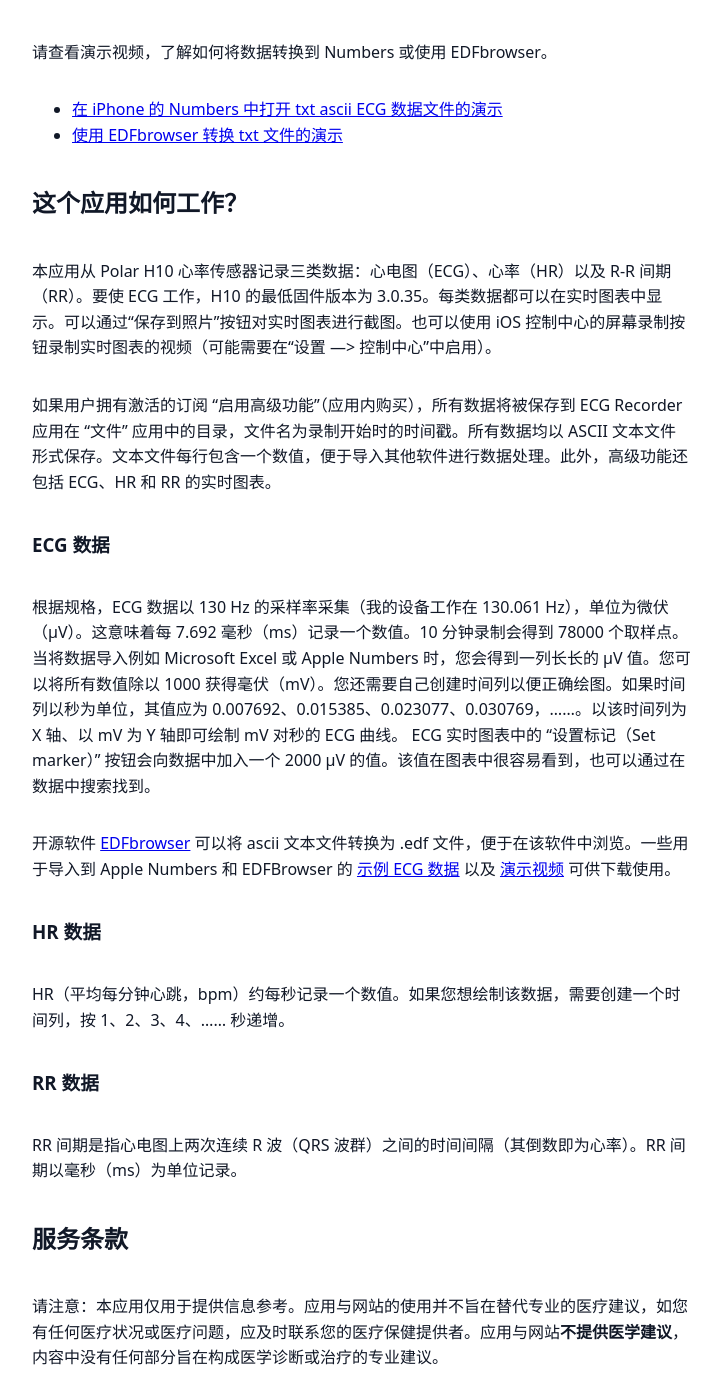
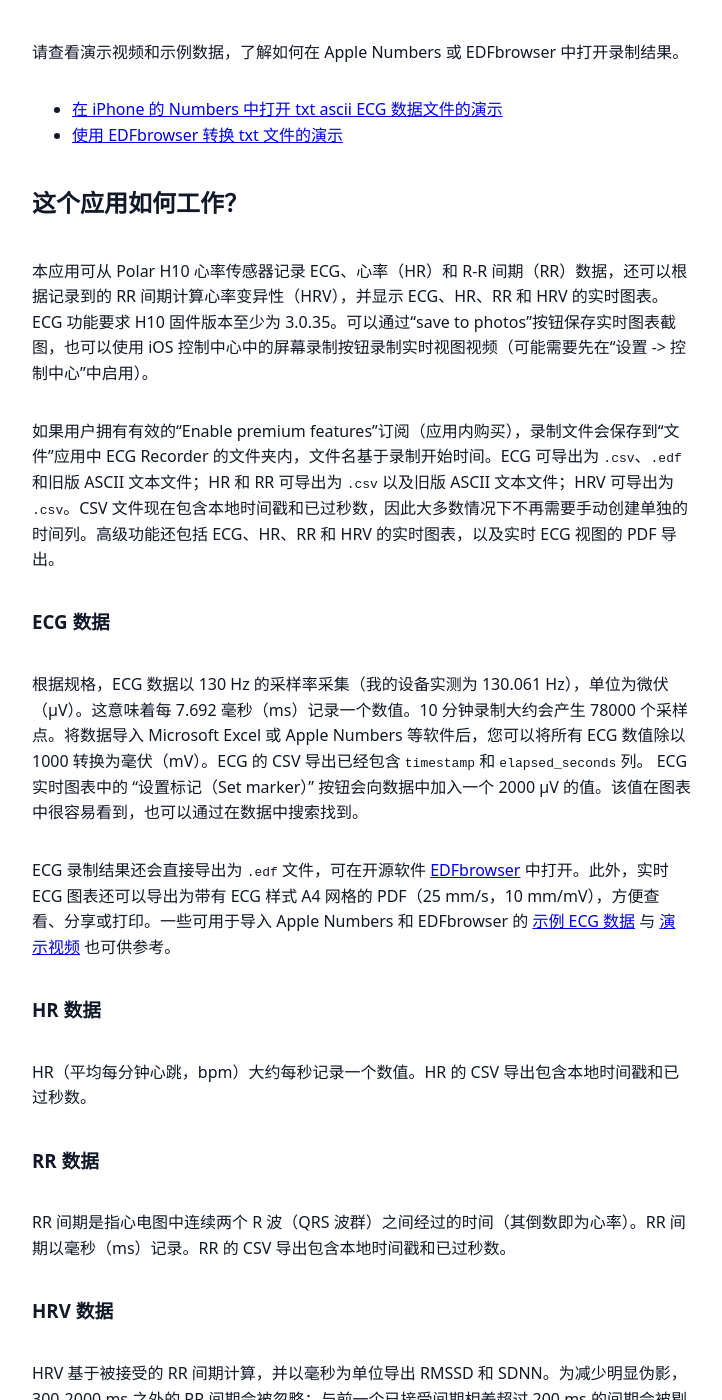
Before and after one commit to poml88/ecg-recorder-ios, a Jekyll site: the page built from zh-Hans/index.md, in a window 1280 px wide and 1400 px high, scrolled down 1134 px. Shown: the whole window, without its empty margins (132-854 px from the left). Built offline with Jekyll 4.4.1, drawn with Linux system fonts in a browser that asks for light colours; some of the changed text lies outside the part shown.

Commit message:
update new features

```diff
--- a/zh-Hans/index.md
+++ b/zh-Hans/index.md
@@ -1,8 +1,8 @@
 ---
 title: "适用于 Polar H10 的 ECG 记录应用 (iOS)"
-title_tagline: "导出 ECG 和 RR 数据"
-subtitle: "通过 Polar H10 蓝牙心率传感器记录和导出 ECG、心率 (HR) 和 RR 数据，并在 iPhone 和 iPad 上实时显示波形图。"
-description: "使用 Polar H10 记录 ECG。将 ECG、心率 (HR) 和 RR 间期数据导出为文本文件，并在 iPhone 和 iPad 上实时查看图表。"
+title_tagline: "导出 ECG、HR、RR 和 HRV 数据"
+subtitle: "通过 Polar H10 蓝牙心率传感器记录和导出 ECG、HR、RR 与 HRV 数据，并在 iPhone 和 iPad 上显示实时图表。"
+description: "使用 Polar H10 记录 ECG。将 ECG、心率 (HR)、RR 间期和 HRV 数据导出为 CSV、EDF、PDF 和旧版文本文件，并在 iPhone 和 iPad 上查看实时图表。"
 screenshots_string: "屏幕截图"
 lang: zh-Hans
 permalink: /zh-Hans/
@@ -15,35 +15,39 @@ permalink: /zh-Hans/
 如有任何问题或反馈，请发送电子邮件至 **ecg-recorder [ a t ] cmdline [ d o t ] net**。或在 [GitHub](https://github.com/poml88/ecg-recorder-ios) 上打开 issue。
 
 ## 关于苹果健康支持的说明
-目前苹果不允许将心电图数据写入苹果健康应用（使用Apple Watch记录的心电图数据除外）。因此我无法添加此功能。心率和呼吸频率数据可写入苹果健康，未来若有需求，我可能会添加此功能。
+除 Apple Watch 记录的心电图外，Apple 不允许第三方应用将 ECG 波形写入 Apple Health。不过，本应用在“设置”中启用后，可以将另外三种数据类型导出到 Apple Health：心率、逐搏时间数据以及 HRV（SDNN）。
 
 ## 演示视频
 
-请查看演示视频，了解如何将数据转换到 Numbers 或使用 EDFbrowser。
+请查看演示视频和示例数据，了解如何在 Apple Numbers 或 EDFbrowser 中打开录制结果。
 
 * [在 iPhone 的 Numbers 中打开 txt ascii ECG 数据文件的演示](https://youtu.be/N58LFXaAeIQ)
 * [使用 EDFbrowser 转换 txt 文件的演示](https://youtu.be/dLscFwdWxSE)
 
 ## 这个应用如何工作？
 
-本应用从 Polar H10 心率传感器记录三类数据：心电图（ECG）、心率（HR）以及 R-R 间期（RR）。要使 ECG 工作，H10 的最低固件版本为 3.0.35。每类数据都可以在实时图表中显示。可以通过“保存到照片”按钮对实时图表进行截图。也可以使用 iOS 控制中心的屏幕录制按钮录制实时图表的视频（可能需要在“设置 —> 控制中心”中启用）。
+本应用可从 Polar H10 心率传感器记录 ECG、心率（HR）和 R-R 间期（RR）数据，还可以根据记录到的 RR 间期计算心率变异性（HRV），并显示 ECG、HR、RR 和 HRV 的实时图表。ECG 功能要求 H10 固件版本至少为 3.0.35。可以通过“save to photos”按钮保存实时图表截图，也可以使用 iOS 控制中心中的屏幕录制按钮录制实时视图视频（可能需要先在“设置 -> 控制中心”中启用）。
 
-如果用户拥有激活的订阅 “启用高级功能”（应用内购买），所有数据将被保存到 ECG Recorder 应用在 “文件” 应用中的目录，文件名为录制开始时的时间戳。所有数据均以 ASCII 文本文件形式保存。文本文件每行包含一个数值，便于导入其他软件进行数据处理。此外，高级功能还包括 ECG、HR 和 RR 的实时图表。
+如果用户拥有有效的“Enable premium features”订阅（应用内购买），录制文件会保存到“文件”应用中 ECG Recorder 的文件夹内，文件名基于录制开始时间。ECG 可导出为 `.csv`、`.edf` 和旧版 ASCII 文本文件；HR 和 RR 可导出为 `.csv` 以及旧版 ASCII 文本文件；HRV 可导出为 `.csv`。CSV 文件现在包含本地时间戳和已过秒数，因此大多数情况下不再需要手动创建单独的时间列。高级功能还包括 ECG、HR、RR 和 HRV 的实时图表，以及实时 ECG 视图的 PDF 导出。
 
 ### ECG 数据
 
-根据规格，ECG 数据以 130 Hz 的采样率采集（我的设备工作在 130.061 Hz），单位为微伏（µV）。这意味着每 7.692 毫秒（ms）记录一个数值。10 分钟录制会得到 78000 个取样点。当将数据导入例如 Microsoft Excel 或 Apple Numbers 时，您会得到一列长长的 µV 值。您可以将所有数值除以 1000 获得毫伏（mV）。您还需要自己创建时间列以便正确绘图。如果时间列以秒为单位，其值应为 0.007692、0.015385、0.023077、0.030769，……。以该时间列为 X 轴、以 mV 为 Y 轴即可绘制 mV 对秒的 ECG 曲线。
+根据规格，ECG 数据以 130 Hz 的采样率采集（我的设备实测为 130.061 Hz），单位为微伏（µV）。这意味着每 7.692 毫秒（ms）记录一个数值。10 分钟录制大约会产生 78000 个采样点。将数据导入 Microsoft Excel 或 Apple Numbers 等软件后，您可以将所有 ECG 数值除以 1000 转换为毫伏（mV）。ECG 的 CSV 导出已经包含 `timestamp` 和 `elapsed_seconds` 列。
 ECG 实时图表中的 “设置标记（Set marker）” 按钮会向数据中加入一个 2000 µV 的值。该值在图表中很容易看到，也可以通过在数据中搜索找到。
 
-开源软件 [EDFbrowser](https://www.teuniz.net/edfbrowser) 可以将 ascii 文本文件转换为 .edf 文件，便于在该软件中浏览。一些用于导入到 Apple Numbers 和 EDFBrowser 的 [示例 ECG 数据](/ecg-examples/examples.html) 以及 [演示视频](/demo-video/videos.html) 可供下载使用。
+ECG 录制结果还会直接导出为 `.edf` 文件，可在开源软件 [EDFbrowser](https://www.teuniz.net/edfbrowser) 中打开。此外，实时 ECG 图表还可以导出为带有 ECG 样式 A4 网格的 PDF（25 mm/s，10 mm/mV），方便查看、分享或打印。一些可用于导入 Apple Numbers 和 EDFbrowser 的 [示例 ECG 数据](/ecg-examples/examples.html) 与 [演示视频](/demo-video/videos.html) 也可供参考。
 
 ### HR 数据
 
-HR（平均每分钟心跳，bpm）约每秒记录一个数值。如果您想绘制该数据，需要创建一个时间列，按 1、2、3、4、…… 秒递增。
+HR（平均每分钟心跳，bpm）大约每秒记录一个数值。HR 的 CSV 导出包含本地时间戳和已过秒数。
 
 ### RR 数据
 
-RR 间期是指心电图上两次连续 R 波（QRS 波群）之间的时间间隔（其倒数即为心率）。RR 间期以毫秒（ms）为单位记录。
+RR 间期是指心电图中连续两个 R 波（QRS 波群）之间经过的时间（其倒数即为心率）。RR 间期以毫秒（ms）记录。RR 的 CSV 导出包含本地时间戳和已过秒数。
+
+### HRV 数据
+
+HRV 基于被接受的 RR 间期计算，并以毫秒为单位导出 RMSSD 和 SDNN。为减少明显伪影，300-2000 ms 之外的 RR 间期会被忽略；与前一个已接受间期相差超过 200 ms 的间期会被剔除；在建立起一个简短基线后，后续间期还必须保持在近期中位数的 20% 范围内。HRV 的 CSV 导出包含本地时间戳、已过秒数、窗口长度、RR 数量、RMSSD 和 SDNN。
 
 ## 服务条款
 
```
Also changed, not shown: de/index.md (+15 -11 lines), fr/index.md (+15 -11 lines).
